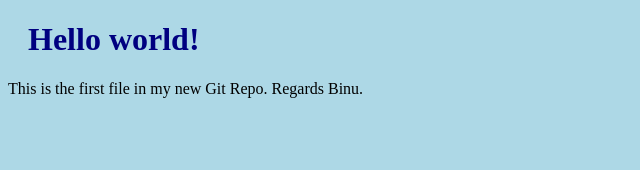
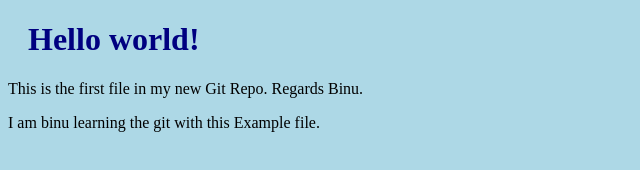
Before and after one commit to chimbilimail/hello-world, a plain HTML site: page index.html in a window 1280 px wide. Shown: the whole page, without its empty margins (0-640 px from the left). Drawn offline with Linux system fonts and the light colour scheme.

Commit message:
Updated index.html with a new line

```diff
--- a/index.html
+++ b/index.html
@@ -8,6 +8,7 @@
 
 <h1>Hello world!</h1>
 <p>This is the first file in my new Git Repo. Regards Binu.</p>
+<p>I am binu learning the git with this Example file.</p>
 
 </body>
 </html>
```
Also changed, not shown: 1 other file.
